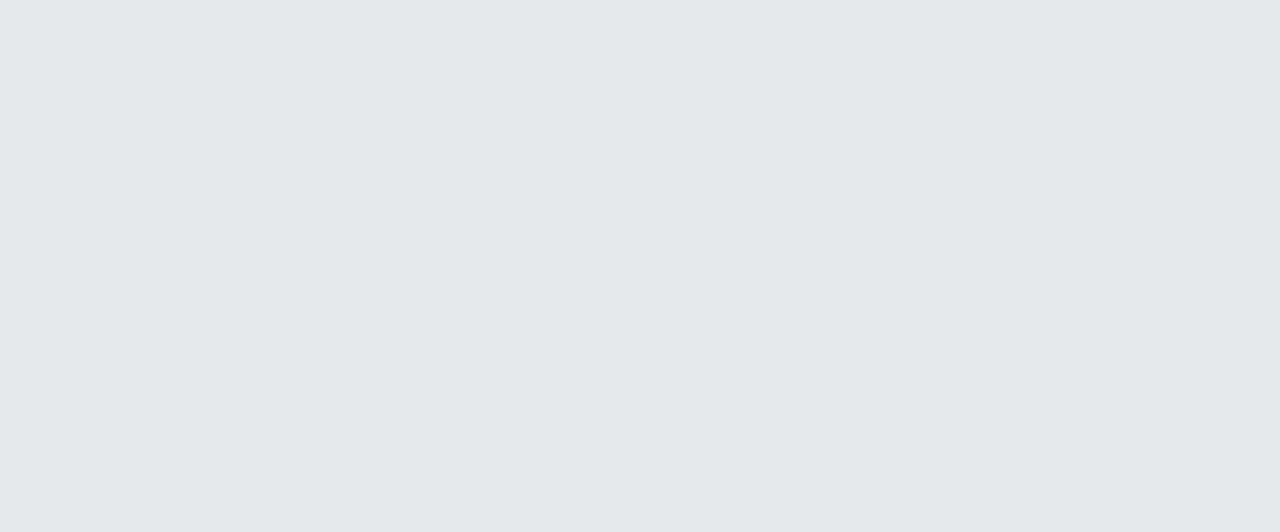
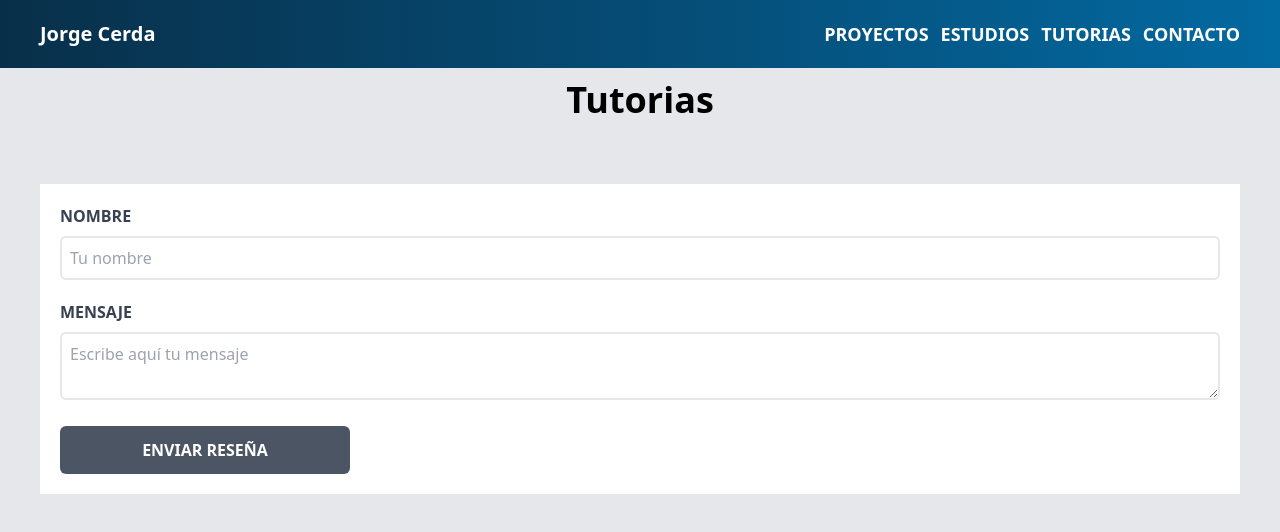
Before and after one commit to Wilper591/Wilper591.github.io, a React (Vite) app: page /tutorias in a window 1280 px wide. Before the commit this address had no page. Shown: the top 532 px of the page. Built offline with nearby package versions, Linux system fonts and the light colour scheme.

Commit message:
Se crea seccion tutorias

```diff
--- a/src/App.jsx
+++ b/src/App.jsx
@@ -4,6 +4,7 @@ import Index from "./views/Index";
 import Proyectos from "./views/Proyectos";
 import Estudios from "./views/Estudios";
 import Contacto from "./views/Contacto";
+import Tutorias from "./views/Tutorias";
 
 function App() {
   return (
@@ -12,6 +13,7 @@ function App() {
         <Route index path="/" element={<Index />} />
         <Route path="proyectos" element={<Proyectos />} />
         <Route path="estudios" element={<Estudios />} />
+        <Route path="tutorias" element={<Tutorias />} />
         <Route path="contacto" element={<Contacto />} />
       </Routes>
     </BrowserRouter>
--- a/src/components/NavBar.jsx
+++ b/src/components/NavBar.jsx
@@ -24,6 +24,12 @@ const NavBar = () => {
               Estudios
             </Link>
             <Link
+              to="/tutorias"
+              className="font-bold uppercase text-white hover:text-gray-500"
+            >
+              Tutorias
+            </Link>
+            <Link
               to="/contacto"
               className="font-bold uppercase text-white hover:text-gray-500"
             >
--- a/src/views/Contacto.jsx
+++ b/src/views/Contacto.jsx
@@ -150,7 +150,7 @@ const Contacto = () => {
 
               <input
                 type="submit"
-                className={`bg-gray-600 w-full md:w-1/2 lg:w-1/4 p-3 text-white uppercase font-bold hover:bg-gray-700 rounded-md ${cursor} ${disabled} transition-colors`}
+                className={`bg-gray-600 w-full md:w-1/2 lg:w-1/4 p-3 text-white uppercase font-bold hover:bg-gray-700 rounded-md ${cursor} transition-colors`}
                 value="Enviar Email"
                 disabled={disabled}
               />
--- a/src/views/Estudios.jsx
+++ b/src/views/Estudios.jsx
@@ -7,7 +7,7 @@ const Estudios = () => {
   return (
     <>
       <NavBar />
-      <h1 className="font-bold text-4xl text-center lg:mt-20 my-8">
+      <h1 className="font-bold text-4xl text-center md:mt-12 lg:mt-28 mt-60 mb-10">
         Formación en Desarrollo Web
       </h1>
 
--- a/src/views/Proyectos.jsx
+++ b/src/views/Proyectos.jsx
@@ -7,7 +7,7 @@ const Proyectos = () => {
   return (
     <>
       <NavBar />
-      <h1 className="text-4xl font-bold text-center lg:mt-20 my-10">
+      <h1 className="text-4xl font-bold text-center md:mt-12 lg:mt-20 mt-60 mb-10">
         Proyectos
       </h1>
 
--- /dev/null
+++ b/src/views/Tutorias.jsx
@@ -0,0 +1,105 @@
+import { useState } from "react";
+import NavBar from "../components/NavBar";
+import Footer from "../components/Footer";
+import Alerta from "../components/Alerta";
+import axios from "axios";
+
+const Tutorias = () => {
+  const [alerta, setAlerta] = useState({});
+  const [nombre, setNombre] = useState("");
+  const [mensaje, setMensaje] = useState("");
+  const [cursor, setCursor] = useState("cursor-pointer");
+  const [disabled, setDisabled] = useState(false);
+
+  const handleSubmit = async (e) => {
+    e.preventDefault();
+    if ([nombre, mensaje].includes("")) {
+      setAlerta({ msg: "Todos los campos son obligatorios", error: true });
+      return;
+    }
+    if (mensaje.length < 10) {
+      setAlerta({ msg: "El mensaje es muy corto", error: true });
+      return;
+    }
+
+    try {
+        setAlerta({ msg: "Enviando Reseña...", error: true });
+        setCursor("cursor-wait");
+        setDisabled(true);
+        const { data } = await axios.post(
+          `${import.meta.env.VITE_BACKEND_URL}/sendReview`,
+          {
+            nombre,
+            mensaje,
+          }
+        );
+        setCursor("cursor-pointer");
+        setDisabled(false);
+        setNombre("");
+        setMensaje("");
+        setAlerta({ msg: data.msg, error: false });
+        setTimeout(() => {
+          setAlerta({});
+        }, 3000);
+    } catch (error) {
+       setAlerta({ msg: error.response.data.msg, error: true });
+    }
+  };
+  const { msg } = alerta;
+
+  return (
+    <>
+      <NavBar />
+      <h1 className="text-center font-bold text-4xl mt-60 md:mt-12 lg:mt-20 mb-10 lg:mb-16">
+        Tutorias
+      </h1>
+      <div className="flex flex-col px-10">
+        <form className="bg-white p-5" onSubmit={handleSubmit}>
+          {msg && <Alerta alerta={alerta} />}
+
+          <div className="mb-5">
+            <label
+              htmlFor="nombre"
+              className="text-gray-700 uppercase font-bold"
+            >
+              Nombre
+            </label>
+            <input
+              type="text"
+              id="nombre"
+              placeholder="Tu nombre"
+              className="border-2 w-full p-2 mt-2 placeholder-gray-400 rounded-md"
+              value={nombre}
+              onChange={(e) => setNombre(e.target.value)}
+            />
+          </div>
+
+          <div className="mb-5">
+            <label
+              htmlFor="mensaje"
+              className="text-gray-700 uppercase font-bold"
+            >
+              Mensaje
+            </label>
+            <textarea
+              id="mensaje"
+              placeholder="Escribe aquí tu mensaje"
+              className="border-2 w-full p-2 mt-2 placeholder-gray-400 rounded-md"
+              value={mensaje}
+              onChange={(e) => setMensaje(e.target.value)}
+            />
+          </div>
+
+          <input
+            type="submit"
+            className={`bg-gray-600 w-full md:w-1/2 lg:w-1/4 p-3 text-white uppercase font-bold hover:bg-gray-700 rounded-md ${cursor} transition-colors`}
+            value="Enviar Reseña"
+            disabled={disabled}
+          />
+        </form>
+      </div>
+    </>
+  );
+};
+
+export default Tutorias;
```
